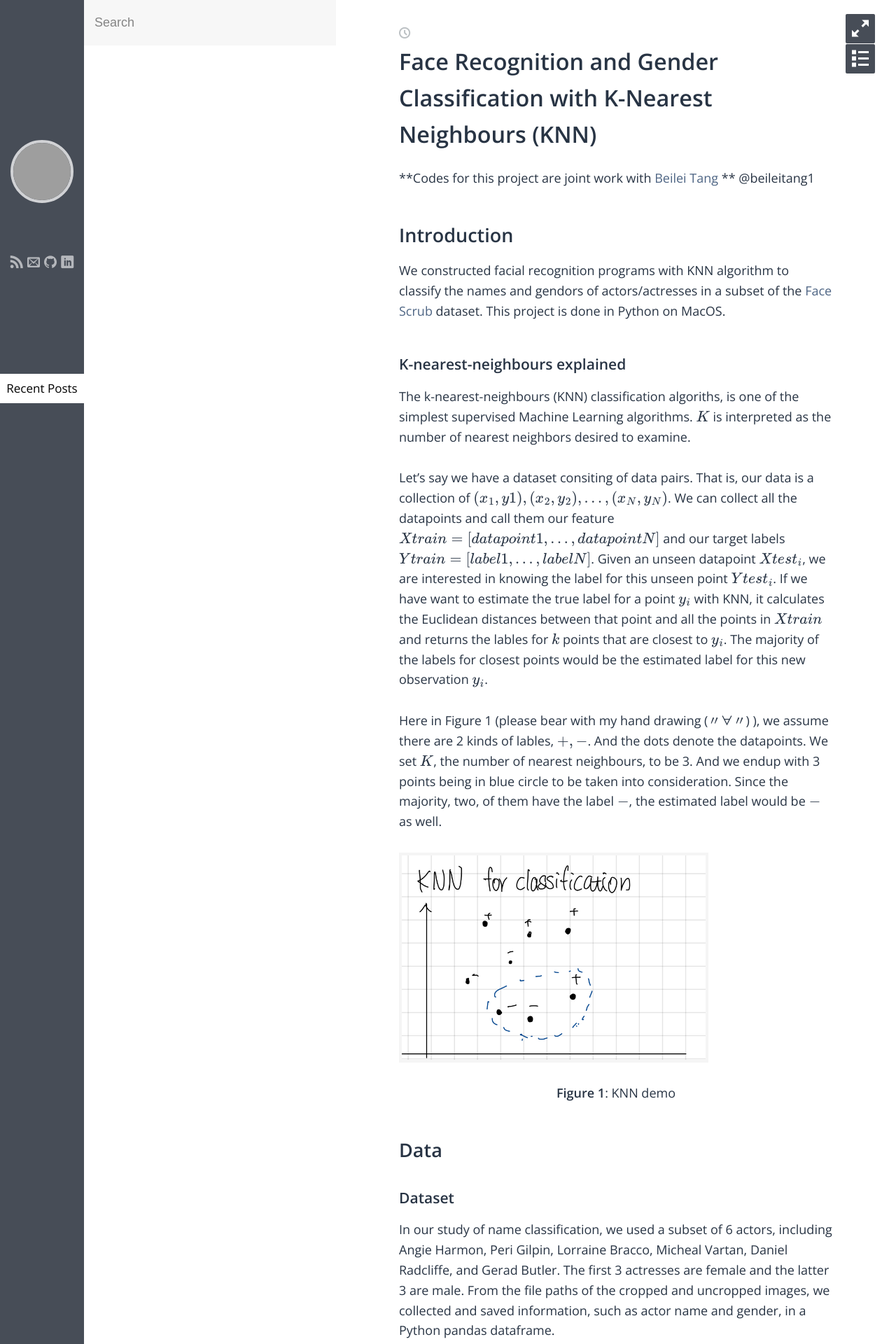
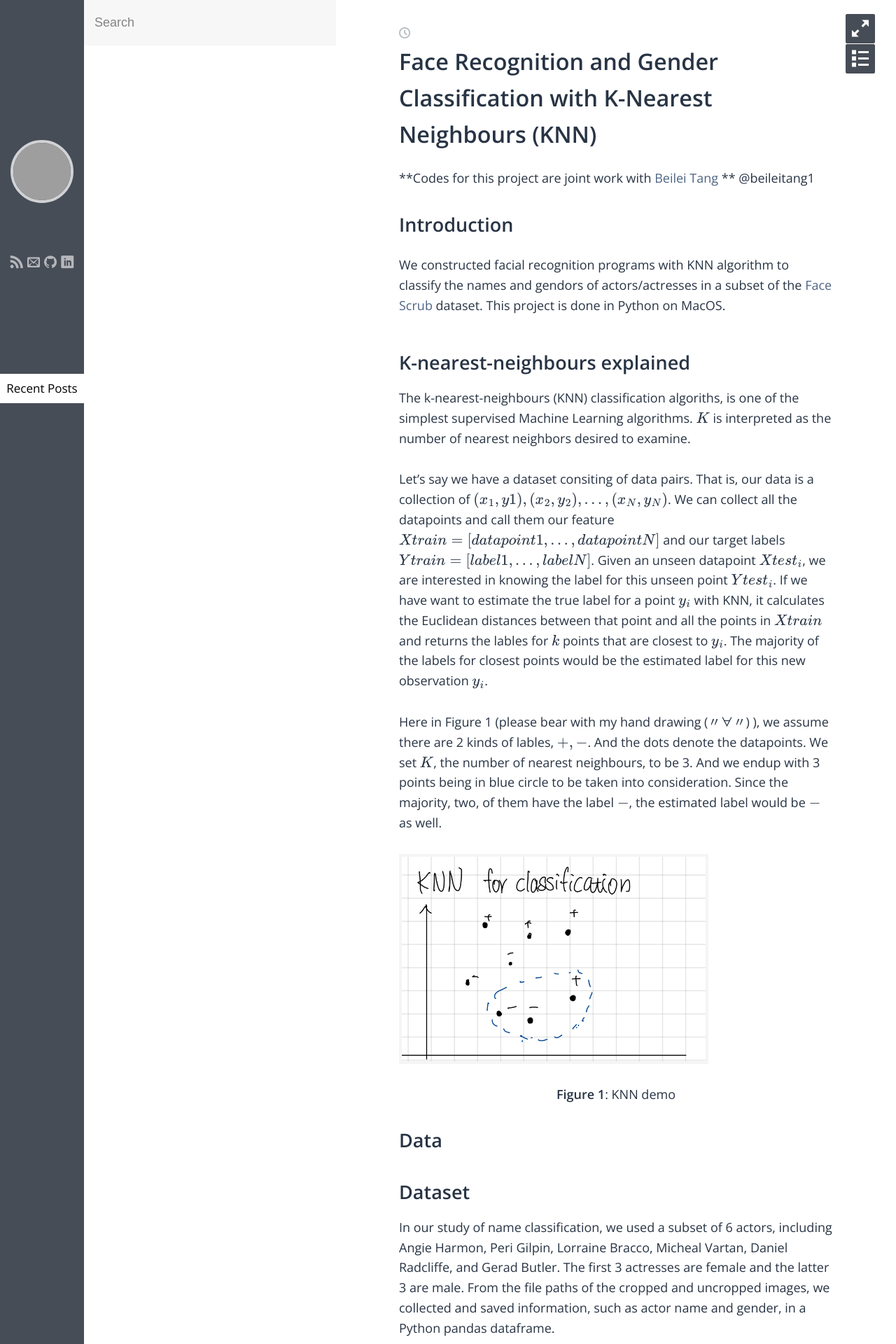
Before and after one commit to yuhsienliu/KNN_img_recognition, a Jekyll site: the page built from index.md, in a window 1280 px wide. Shown: the top 1920 px of the page at 70% size. Built offline with Jekyll 4.4.1, drawn with Linux system fonts in a browser that asks for light colours; some web fonts are replaced; formulas are drawn with MathJax 3; grey boxes are pictures that could not be loaded.

Commit message:
fix headings

````diff
--- a/index.md
+++ b/index.md
@@ -5,11 +5,11 @@ layout: post
 
 **Codes for this project are joint work with  [Beilei Tang](https://www.linkedin.com/in/beilei-tang-88828a146/) ** @beileitang1
 
-## Introduction
+# Introduction
 
 We constructed facial recognition programs with KNN algorithm to classify the names and gendors of actors/actresses in a subset of the [FaceScrub](https://megaface.cs.washington.edu/) dataset. This project is done in Python on MacOS.
 
-### K-nearest-neighbours explained
+## K-nearest-neighbours explained
 
 The k-nearest-neighbours (KNN) classification algoriths, is one of the simplest supervised Machine Learning algorithms. $K$ is interpreted as the number of nearest neighbors desired to examine.
 
@@ -22,15 +22,15 @@ Here in Figure 1 (please bear with my hand drawing (〃∀〃) ), we assume ther
 
 
 
-## Data
+# Data
 
-### Dataset
+## Dataset
 
 In our study of name classification, we used a subset of 6 actors, including Angie Harmon, Peri Gilpin, Lorraine Bracco, Micheal Vartan, Daniel Radcliffe, and Gerad Butler. The first 3 actresses are female and the latter 3 are male. From the file paths of the cropped and uncropped images, we collected and saved information, such as actor name and gender, in a Python pandas dataframe.
 
 For the gender classification, we trained KNN classifier on the above 6 actors/acctresses. And then we test the performance of this classifier on other 24 actors/acctresses (12 are male, 12 are female.)
 
-###  Download
+##  Download
 
 The full FaceScrub data set is 16.4 GB and contains uncropped, cropped images  and their bounding boxes sorted in folders of the names of actors/acctresses.
 
@@ -45,7 +45,7 @@ And we unzip each of the actor's folder containing the uncropped images set on t
 $ tar -xvzf downloaded.tgz downloaded/Daniel\ Radcliffe/
 ```
 
-### Matching
+## Matching
 
 Then,  we checked if each cropped image has their corresponding uncropped image.  We examine if output directories (one for the figures shown in this paper and another for the resized images) exist or not, then we load the file paths for each cropped and uncropped image in a pandas dataframe.
 
@@ -79,7 +79,7 @@ Then,  we checked if each cropped image has their corresponding uncropped image.
 
 In order to choose an optimzal number of nearest neighbor ($k_{best}$), images are divided into three sets: training, validation and testing set. The training set is used to calculate relevant distances; validation set is used to make sure we choose the $k$ with smallest mean $0-1$ error; testing set is used to examine the performance.
 
-### Matching results and examples
+## Matching results and examples
 
 We have most of the uncropped pictures aligned with their cropped correspondence. However, a few files seem to be broken. After matching up cropped and uncropped images, we end up with the number of images shown in **TABLE**. We then re-sized the coloured cropped images into $32\times 32-$pixel images and transformed them into black and white pictures.
 
@@ -88,17 +88,17 @@ We have most of the uncropped pictures aligned with their cropped correspondence
 
 ##
 
-### `Sampling
+## Sampling
 
 For each actor, $120$ images are randomly chosen with the Pandas data frame sample function. The first $100$ entries in the $120$ samples form the training set; $101-111$ entries are taken as validation set; The last $111-120$ images are used as the testing set.
 
-### Image processing
+## Image processing
 
 We loaded  and resized the matched images again with OpenCV-Python. The loaded images are converted into grayscale and r esized  to size of $32\times32\times3$(representing BGR form images) Python NumPy matrices. These images can further be flattened into $1-$dimensional array with the numpy.flatten() method.
 
-## KNN from Scratch
+# KNN from Scratch
 
-### 1. Euclidean distance
+## 1. Euclidean distance
 
 $$
 \begin{align}
@@ -113,7 +113,7 @@ def calculate_eculidean_dis(X_train, X_test):
     return dist
 ```
 
-### 2. cal_neighbours
+## 2. cal_neighbours
 
 We sorted the distances between X_train and the given testing image, X_test, and return the locations where the closest neighbors are.
 
@@ -137,7 +137,7 @@ def cal_neighbours(X_train, Y_train, X_test, k, neighbor_loc=False):
 
 
 
-### 3. majority vote
+## 3. majority vote
 
 ```python
 # majority vote to classifier the new example
````
Also changed, not shown: other parts of index.md (+4 -4 lines).
